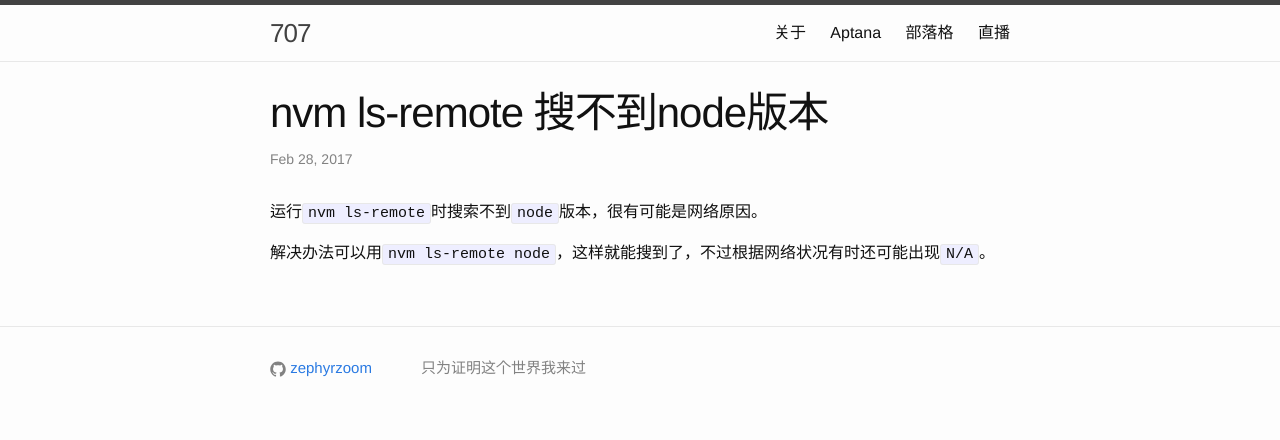
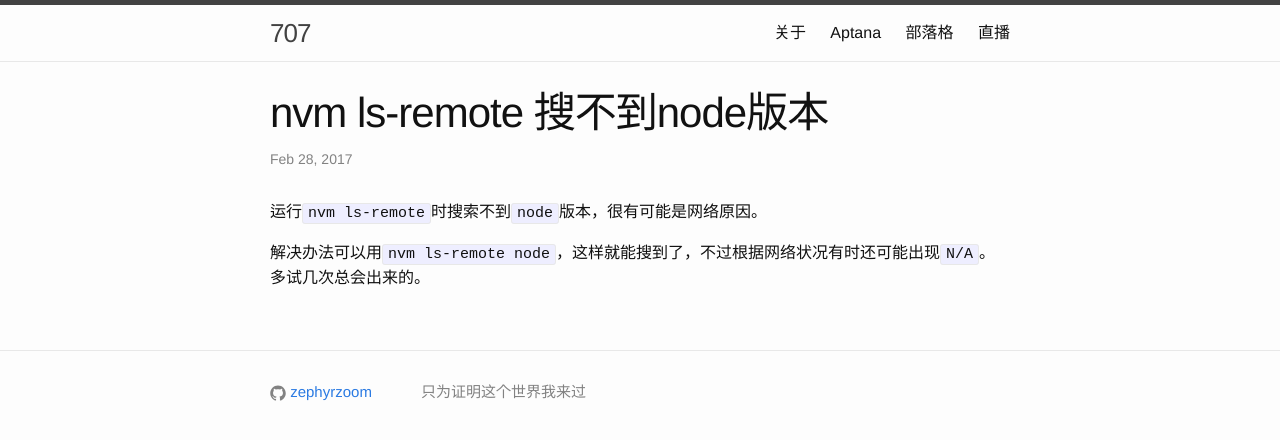
Before and after one commit to zephyrzoom/zephyrzoom.github.io, a Jekyll site: the page built from _posts/2017-02-28-nvm-ls-remote.md, in a window 1280 px wide. Shown: the top 440 px of the page. Built offline with Jekyll 4.4.1, drawn with Linux system fonts in a browser that asks for light colours; comment, search, counter and statistics services are not loaded.

Commit message:
update nvm ls remote

```diff
--- a/_posts/2017-02-28-nvm-ls-remote.md
+++ b/_posts/2017-02-28-nvm-ls-remote.md
@@ -7,3 +7,4 @@ date: 2017-02-28 14:36:00 +0800
 运行`nvm ls-remote`时搜索不到`node`版本，很有可能是网络原因。
 
 解决办法可以用`nvm ls-remote node`，这样就能搜到了，不过根据网络状况有时还可能出现`N/A`。
+多试几次总会出来的。
```
